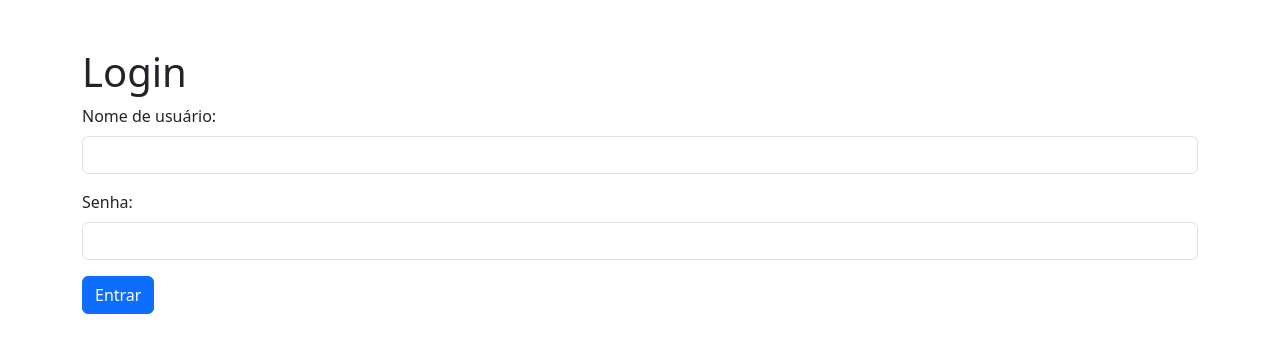
After one commit to Rafaellen/ToDoList, a Flask app: page /login in a window 1280 px wide. The commit adds this page. Shown: the top 353 px of the page. Run offline with Flask 3, Linux system fonts and the light colour scheme.

Commit message:
final version

```diff
--- a/app.py
+++ b/app.py
@@ -1,10 +1,62 @@
-from flask import Flask, render_template, redirect, request, url_for
-from models import NewTask, StatusEnum
+from flask import Flask, render_template, redirect, request, url_for, flash
+from flask_login import LoginManager, login_user, login_required, logout_user, current_user
+from models import NewTask, StatusEnum, User
 from db import db
 
 app = Flask(__name__)
+app.config['SECRET_KEY'] = 'secretKey'
 app.config['SQLALCHEMY_DATABASE_URI'] = "sqlite:///data.db"
 db.init_app(app)
+
+login_manager = LoginManager()
+login_manager.init_app(app)
+login_manager.login_view = 'login'
+
+
+@login_manager.user_loader
+def load_user(id_usuario):
+    return User.query.get(int(id_usuario))
+
+
+@app.route('/registrar', methods=['GET', 'POST'])
+def registrar():
+    if request.method == 'POST':
+        NomeUsuario = request.form['nome_usuario']
+        SenhaUsuario = request.form['senha_usuario']
+
+        if User.query.filter_by(nome_usuario=NomeUsuario).first():
+            flash('Nome de usuário já existente!')
+            return redirect(url_for('registrar'))
+
+        usuario = User(nome_usuario=NomeUsuario)
+        usuario.definir_senha(SenhaUsuario)
+        db.session.add(usuario)
+        db.session.commit()
+        login_user(usuario)
+        return redirect(url_for('all_tarefas'))
+    return render_template('registroUsuario.html')
+
+
+@app.route('/login', methods=['GET', 'POST'])
+def login():
+    if request.method == 'POST':
+        NomeUsuario = request.form['nome_usuario']
+        SenhaUsuario = request.form['senha_usuario']
+        usuario = User.query.filter_by(nome_usuario=NomeUsuario).first()
+        if usuario and usuario.checar_senha(SenhaUsuario):
+            login_user(usuario)
+            return redirect(url_for('all_tarefas'))
+        else:
+            flash('Usuário e/ou senha incorreto!', 'danger')
+
+    return render_template('login.html')
+
+
+@app.route('/logout')
+@login_required
+def logout():
+    logout_user()
+    return redirect(url_for('login'))
 
 
 @app.route('/')
@@ -13,31 +65,36 @@ def home():
 
 
 @app.route('/alltarefas')
+@login_required
 def all_tarefas():
-    # Obtém o filtro de status da URL
     status_filter = request.args.get('status')
 
+    query = NewTask.query.filter_by(user_id=current_user.id)
+
     if status_filter and status_filter in StatusEnum.__members__:
-        tarefas = NewTask.query.filter_by(
-            status=StatusEnum[status_filter]).all()
-    else:
-        tarefas = NewTask.query.all()
+        query = query.filter_by(status=StatusEnum[status_filter])
+
+    tarefas = query.all()
 
     return render_template('listar_tarefas.html', tarefas=tarefas, status_filter=status_filter)
 
 
 @app.route('/novatarefa', methods=['GET', 'POST'])
+@login_required
 def nova_tarefa():
     if request.method == 'GET':
         return render_template('registrar_tarefa.html')
     elif request.method == 'POST':
-        id = request.form['idForm']
         titulo = request.form['tituloForm']
         descricao = request.form['descricaoForm']
         status = request.form['statusForm']
 
-        nova_tarefa = NewTask(id=id, titulo=titulo,
-                              descricao=descricao, status=status)
+        nova_tarefa = NewTask(
+            titulo=titulo,
+            descricao=descricao,
+            status=status,
+            user_id=current_user.id
+        )
 
         db.session.add(nova_tarefa)
         db.session.commit()
@@ -46,8 +103,9 @@ def nova_tarefa():
 
 
 @app.route('/editartarefa/<int:id>', methods=['GET', 'POST'])
+@login_required
 def editar_tarefa(id):
-    tarefa = db.session.query(NewTask).filter_by(id=id).first()
+    tarefa = NewTask.query.filter_by(id=id, user_id=current_user.id).first()
     if request.method == 'GET':
         if tarefa:
             return render_template('editar_tarefa.html', tarefa=tarefa)
@@ -74,8 +132,9 @@ def editar_tarefa(id):
 
 
 @app.route('/removertarefa/<int:id>', methods=['POST'])
+@login_required
 def remover_tarefa(id):
-    tarefa = db.session.query(NewTask).filter_by(id=id).first()
+    tarefa = NewTask.query.filter_by(id=id, user_id=current_user.id).first()
 
     if tarefa:
         return redirect(url_for('confirmar_remocao', id=id))
@@ -84,8 +143,9 @@ def remover_tarefa(id):
 
 
 @app.route('/confirmarremocao/<int:id>', methods=['GET'])
+@login_required
 def confirmar_remocao(id):
-    tarefa = db.session.query(NewTask).filter_by(id=id).first()
+    tarefa = NewTask.query.filter_by(id=id, user_id=current_user.id).first()
 
     if tarefa:
         return render_template('remover_tarefa.html', tarefa=tarefa)
@@ -94,8 +154,9 @@ def confirmar_remocao(id):
 
 
 @app.route('/excluirtarefa/<int:id>', methods=['POST'])
+@login_required
 def excluir_tarefa(id):
-    tarefa = db.session.query(NewTask).filter_by(id=id).first()
+    tarefa = NewTask.query.filter_by(id=id, user_id=current_user.id).first()
     if tarefa:
         db.session.delete(tarefa)
         db.session.commit()
@@ -104,6 +165,13 @@ def excluir_tarefa(id):
         return render_template('erro.html', mensagem='Tarefa não encontrada'), 404
 
 
+@app.route('/dashboard')
+def dashboard():
+    # Consultar todas as tarefas
+    tarefas = NewTask.query.all()
+    return render_template('dashboard.html', tarefas=tarefas)
+
+
 if __name__ == "__main__":
     with app.app_context():
         db.create_all()
--- a/requirements.txt
+++ b/requirements.txt
@@ -1,2 +1,4 @@
-Flask==2.3.2
-Flask-SQLAlchemy==3.0.2
+Flask==2.3.4
+Flask-SQLAlchemy==3.0.0
+Flask-Login==0.6.2
+Werkzeug==2.3.6
--- /dev/null
+++ b/templates/login.html
@@ -0,0 +1,39 @@
+<!DOCTYPE html>
+<html lang="pt-BR">
+<head>
+    <meta charset="UTF-8">
+    <meta name="viewport" content="width=device-width, initial-scale=1.0">
+    <title>Login</title>
+    <link href="https://cdn.jsdelivr.net/npm/bootstrap@5.3.0-alpha1/dist/css/bootstrap.min.css" rel="stylesheet">
+</head>
+<body>
+    <div class="container mt-5">
+        <h1>Login</h1>
+
+        {% with messages = get_flashed_messages(with_categories=True) %}
+            {% if messages %}
+                <div class="alert alert-warning">
+                    {% for category, message in messages %}
+                        <div>{{ message }}</div>
+                    {% endfor %}
+                </div>
+            {% endif %}
+        {% endwith %}
+
+        <form method="POST">
+            <div class="mb-3">
+                <label for="nome_usuario" class="form-label">Nome de usuário: </label>
+                <input type="text" class="form-control" id="nome_usuario" name="nome_usuario" required>
+            </div>
+            <div class="mb-3">
+                <label for="senha_usuario" class="form-label">Senha: </label>
+                <input type="password" class="form-control" id="senha_usuario" name="senha_usuario" required>
+            </div>
+            <button type="submit" class="btn btn-primary">Entrar</button>
+        </form>
+    </div>
+
+    <script src="https://cdn.jsdelivr.net/npm/@popperjs/core@2.11.7/dist/umd/popper.min.js"></script>
+    <script src="https://cdn.jsdelivr.net/npm/bootstrap@5.3.0-alpha1/dist/js/bootstrap.min.js"></script>
+</body>
+</html>
--- a/templates/remover_tarefa.html
+++ b/templates/remover_tarefa.html
@@ -16,6 +16,7 @@
                 <p><strong>Título:</strong> {{ tarefa.titulo }}</p>
                 <p><strong>Descrição:</strong> {{ tarefa.descricao }}</p>
                 <p><strong>Status:</strong> {{ tarefa.status.value }}</p>
+                <p><strong>Responsável: </strong>{{ tarefa.responsavel.nome_usuario }}</p>
                 <hr>
                 <p class="mb-0">Esta ação não pode ser desfeita.</p>
             </div>
```
Also changed, not shown: models.py (+19 -0 lines), templates/dashboard.html (added, +36 -0 lines), templates/listar_tarefas.html (+12 -1 lines), templates/registroUsuario.html (added, +26 -0 lines), instance/data.db.
